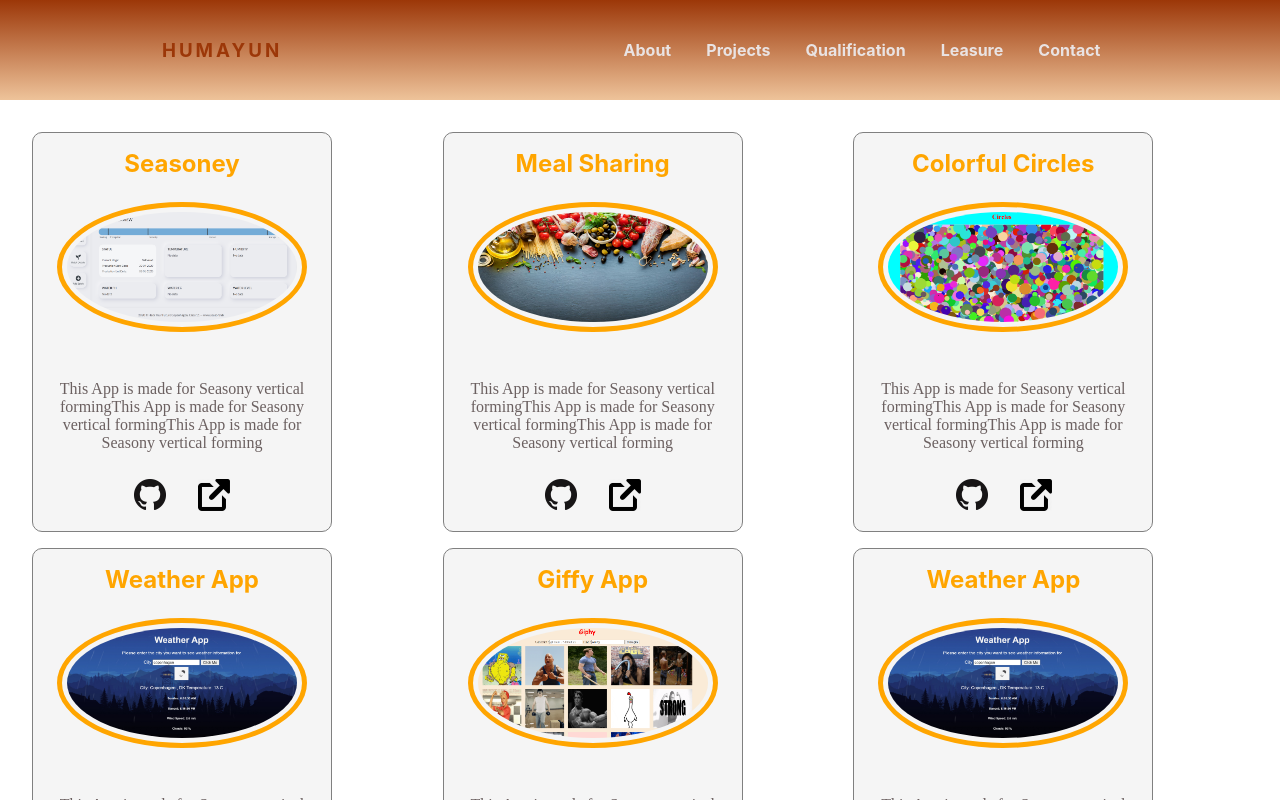
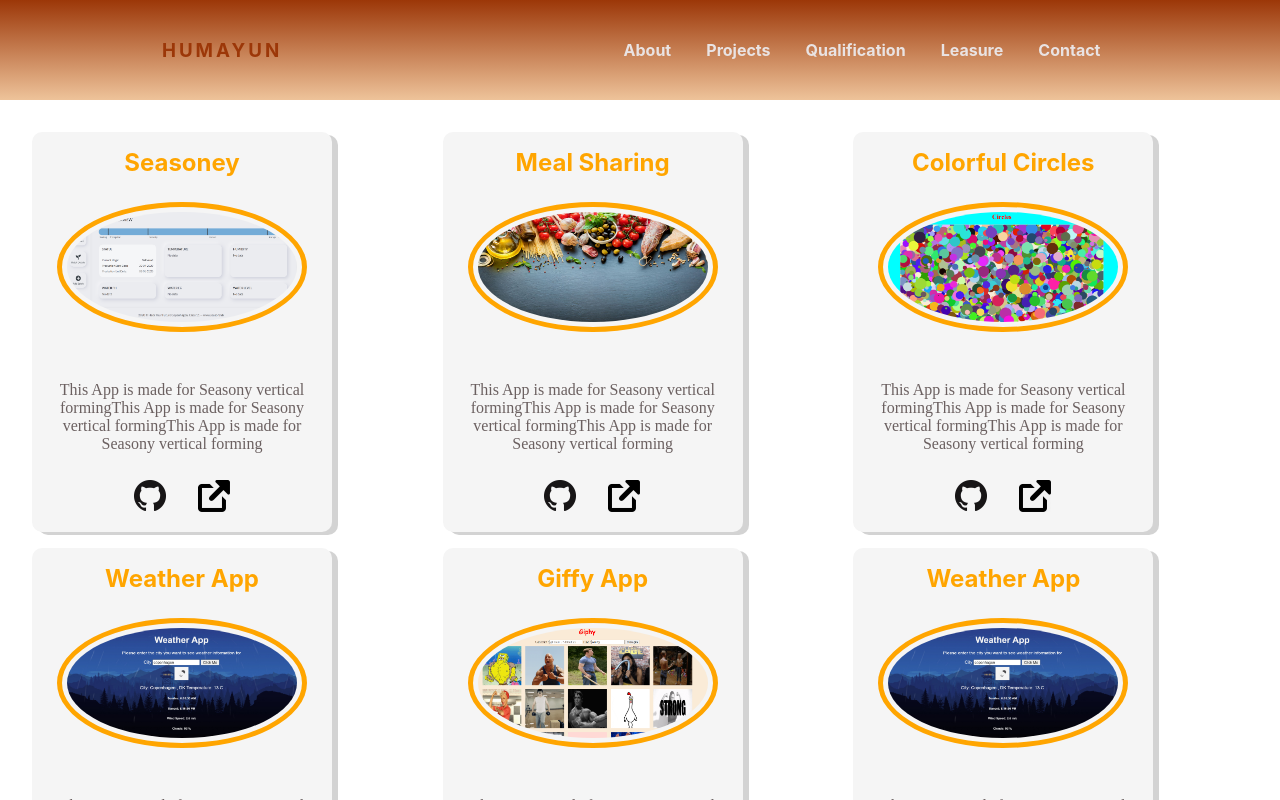
Before and after one commit to humayunadilshahzad/humayunadilshahzad.github.io, a React (Create React App) app: page /projects in a window 1280 px wide. Shown: the top 800 px of the page. Built offline with nearby package versions, Linux system fonts and the light colour scheme.

Commit message:
project component updated

```diff
--- a/src/components/project/project.css
+++ b/src/components/project/project.css
@@ -1,5 +1,5 @@
 .project{
-    border: 1px solid gray;
+    box-shadow: 6px 3px lightgrey;
     width:300px;
     height: 400px;
     display: flex;
--- a/src/components/project/project.js
+++ b/src/components/project/project.js
@@ -6,15 +6,13 @@ function Project(props) {
   return (
     <div className='project'>
         <h2>{props.title}</h2>
-        {/* <h3>{props.pic}</h3> */}
-        <img className='appimg' src={props.pic} alt='Pic'></img>
+
+            <img className='appimg' src={props.pic} alt='Pic'></img>
         <p>{props.about}</p>
-        <div className='links'>
+    <div className='links'>
             <a href={props.gitResourceLink} target="_blank" rel="noopener noreferrer" title='view code on git'><img className='linkimg' src={GitLinkLogo} alt='Pic'/></a>
             <a href={props.liveLink} target="_blank" rel="noopener noreferrer" title='Goto webSite'>< img className='linkimg' src={WebLinkLogo} alt='Pic' /></a>
-            {/* <button>See Live</button>
-            <button>GitHub Code</button> */}
-        </div>
+                </div>
     </div>
   );
 }
```
